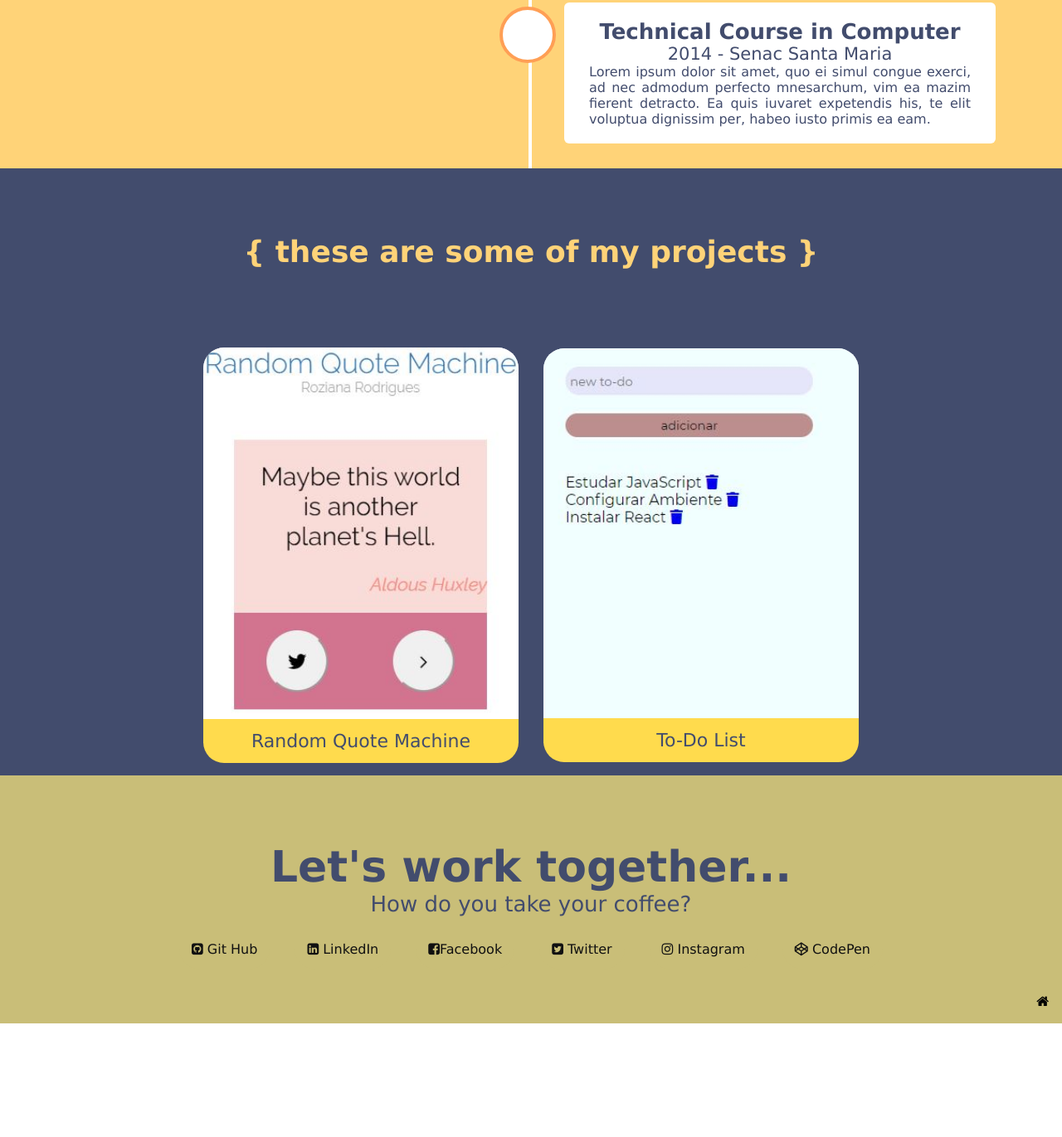
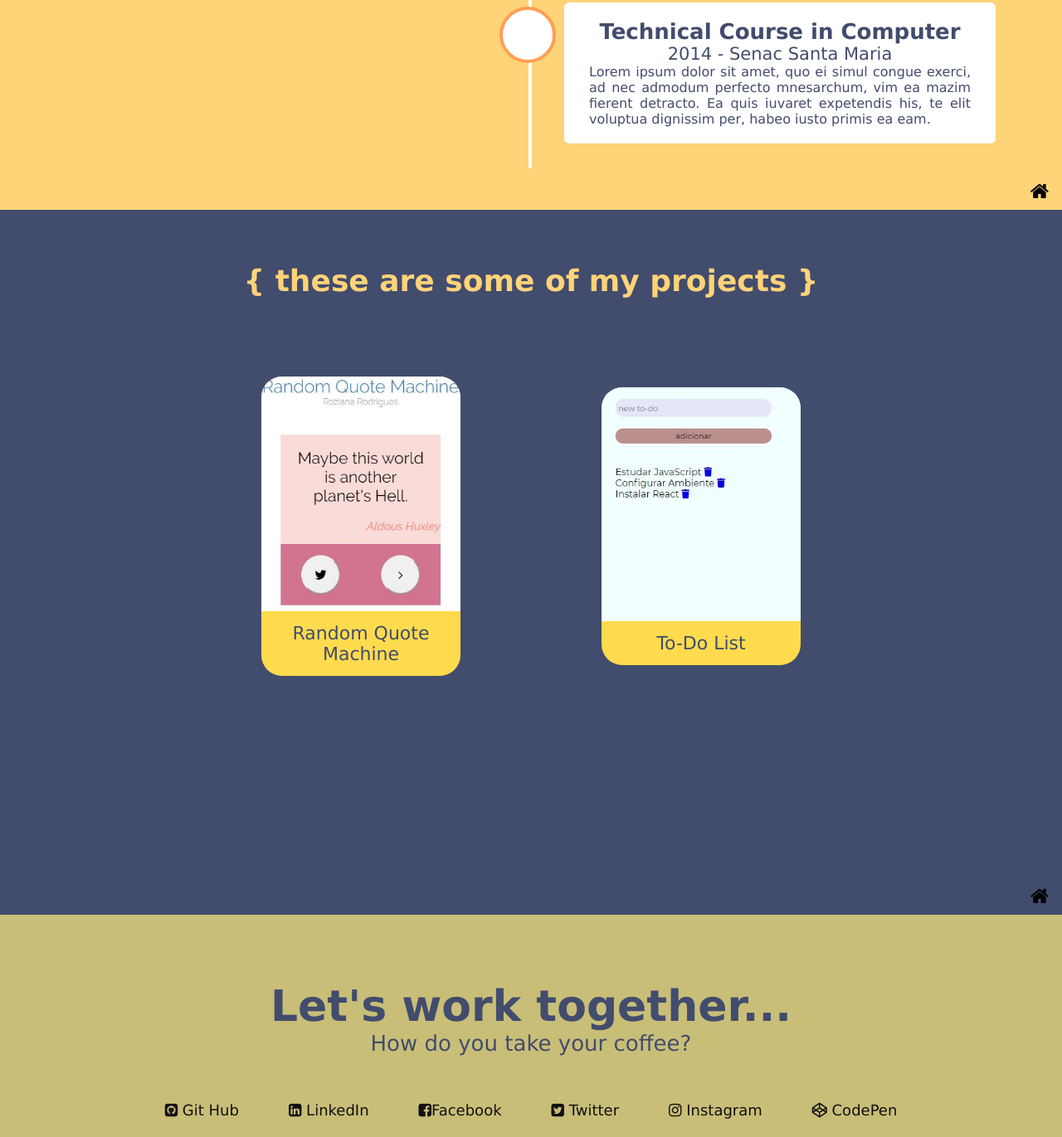
Before and after one commit to roziana-rdrgs/aboutme, a plain HTML site: page index.html in a window 1280 px wide. Shown: the part 629-2000 px from the top of the page at 83% size. Before the commit the page ends 1863 px from the top, so only its background shows below. Drawn offline with Linux system fonts and the light colour scheme.

Commit message:
Add files via upload

```diff
--- a/css/style.css
+++ b/css/style.css
@@ -40,6 +40,7 @@ body {
 #projects {
     background-color: #424c6d;
     color: #ffd378;
+    min-height: 100vh;
 }
 
 #projects h1 {
@@ -47,11 +48,12 @@ body {
     font-weight: thin;
     text-align: center;
     margin: auto;
-    padding-top: 80px;
-    padding-bottom: 80px;
+    padding-top: 65px;
+    padding-bottom: 50px;
 }
 
 #contact {
+    min-height: 100vh;
     background-color: #c9be78;
     color: #424c6d;
 }
@@ -132,11 +134,12 @@ li a:hover {
     display: flex;
     flex-wrap: wrap;
     color: #424c6d;
+    padding: 30px;
 }
 
 .project-image {
     background: #dfe2ec;
-    width: 100%;
+    width: 75%;
     align-items: center;
     justify-content: center;
     display: flex;
@@ -165,7 +168,7 @@ li a:hover {
 
 .button {
     display: block;
-    width: 100%;
+    width: 75%;
     font-size: 22px;
     background: #ffdb4d;
     padding: 0px;
@@ -194,6 +197,7 @@ li a:hover {
 .flex-links {
     list-style: none;
     margin: auto;
+    margin-top: 25px;
     align-items: center;
     align-content: center;
     justify-content: center;
@@ -223,7 +227,7 @@ li a:hover {
 }
 
 .flex-links li .button {
-    font-size: medium;
+    font-size: large;
     width: auto;
     background: #c9be78;
     border: none;
@@ -261,12 +265,9 @@ li a:hover {
     right: 0;
 }
 
-#footer {
+.menu-footer-contact {
     background: #c9be78;
-}
-
-.menu-footer {
-    background: #c9be78;
+    background: transparent;
     color: #424c6d;
     overflow: hidden;
     margin-bottom: 0px;
@@ -275,7 +276,7 @@ li a:hover {
     padding: 0;
 }
 
-.menu-footer ul {
+.menu-footer-contact ul {
     list-style-type: none;
     margin: 0;
     padding: 0;
@@ -283,20 +284,91 @@ li a:hover {
     background: #c9be78;
 }
 
-.menu-footer li {
+.menu-footer-contact li {
     float: right;
 }
 
-.menu-footer li a {
+.menu-footer-contact li a {
     display: block;
     color: black;
     text-align: center;
     padding: 14px 16px;
     text-decoration: none;
+    font-size: 24px;
 }
 
-.menu-footer li a:hover {
-    background-color: #c9be78;
+.menu-footer-contact li a:hover {
+    background-color: transparent;
+}
+
+.menu-footer-projects {
+    background: #424c6d;
+    color: #c9be78;
+    overflow: hidden;
+    margin-bottom: 0px;
+    width: 100%;
+    height: 50px;
+    padding: 0;
+}
+
+.menu-footer-projects ul {
+    list-style-type: none;
+    margin: 0;
+    padding: 0;
+    overflow: hidden;
+    background: #424c6d;
+}
+
+.menu-footer-projects li {
+    float: right;
+}
+
+.menu-footer-projects li a {
+    display: block;
+    color: black;
+    text-align: center;
+    padding: 14px 16px;
+    text-decoration: none;
+    font-size: 24px;
+}
+
+.menu-footer-projects li a:hover {
+    background-color: transparent;
+}
+
+.menu-footer-about {
+    background: #ffd378;
+    color: #424c6d;
+    overflow: hidden;
+    margin-bottom: 0px;
+    width: 100%;
+    height: 50px;
+    padding: 0;
+}
+
+.menu-footer-about ul {
+    list-style-type: none;
+    margin: 0;
+    padding: 0;
+    overflow: hidden;
+    background: #ffd378;
+}
+
+.menu-footer-about li {
+    float: right;
+}
+
+.menu-footer-about li a {
+    display: block;
+    color: black;
+    text-align: center;
+    padding: 14px 16px;
+    font-size: 24px;
+    text-decoration: none;
+}
+
+.menu-footer-about li a:hover {
+    background-color: transparent;
 }
 
 
@@ -401,3 +473,19 @@ li a:hover {
         left: 0%;
     }
 }
+
+.button-top {
+    display: inline-block;
+    background-color: #FF9800;
+    width: 50px;
+    height: 50px;
+    text-align: center;
+    border-radius: 4px;
+    position: fixed;
+    bottom: 30px;
+    right: 30px;
+    transition: background-color .3s, opacity .5s, visibility .5s;
+    opacity: 0;
+    visibility: hidden;
+    z-index: 1000;
+}
--- a/index.html
+++ b/index.html
@@ -5,6 +5,7 @@
     <meta charset="UTF-8">
     <meta name="viewport" content="width=device-width, initial-scale=1">
     <link rel="stylesheet" href="https://cdnjs.cloudflare.com/ajax/libs/font-awesome/4.7.0/css/font-awesome.min.css">
+    <script src="script.js"></script>
     <title>Roziana Rodrigues</title>
     <link rel="stylesheet" href="./css/style.css">
 </head>
@@ -50,6 +51,11 @@
                 </div>
 
             </header>
+            <nav class="menu-footer-about">
+                <ul>
+                    <li><a href="#home"><i class="fa fa-home"></i></a></li>
+                </ul>
+            </nav>
         </section>
     </div>
     <div>
@@ -75,7 +81,13 @@
                 </li>
 
             </ul>
+
         </section>
+        <nav class="menu-footer-projects">
+            <ul>
+                <li><a href="#home"><i class="fa fa-home"></i></a></li>
+            </ul>
+        </nav>
     </div>
 
     <div>
@@ -123,19 +135,14 @@
                 </li>
 
             </ul>
-
         </section>
+        <nav class="menu-footer-contact">
+            <ul>
+                <li><a href="#home"><i class="fa fa-home"></i></a></li>
+            </ul>
+        </nav>
     </div>
 
-    <div>
-        <section id="footer">
-            <nav class="menu-footer">
-                <ul>
-                    <li><a href="#home"><i class="fa fa-home"></i></a></li>
-                </ul>
-            </nav>
-        </section>
-    </div>
 </body>
 
 </html>
```
